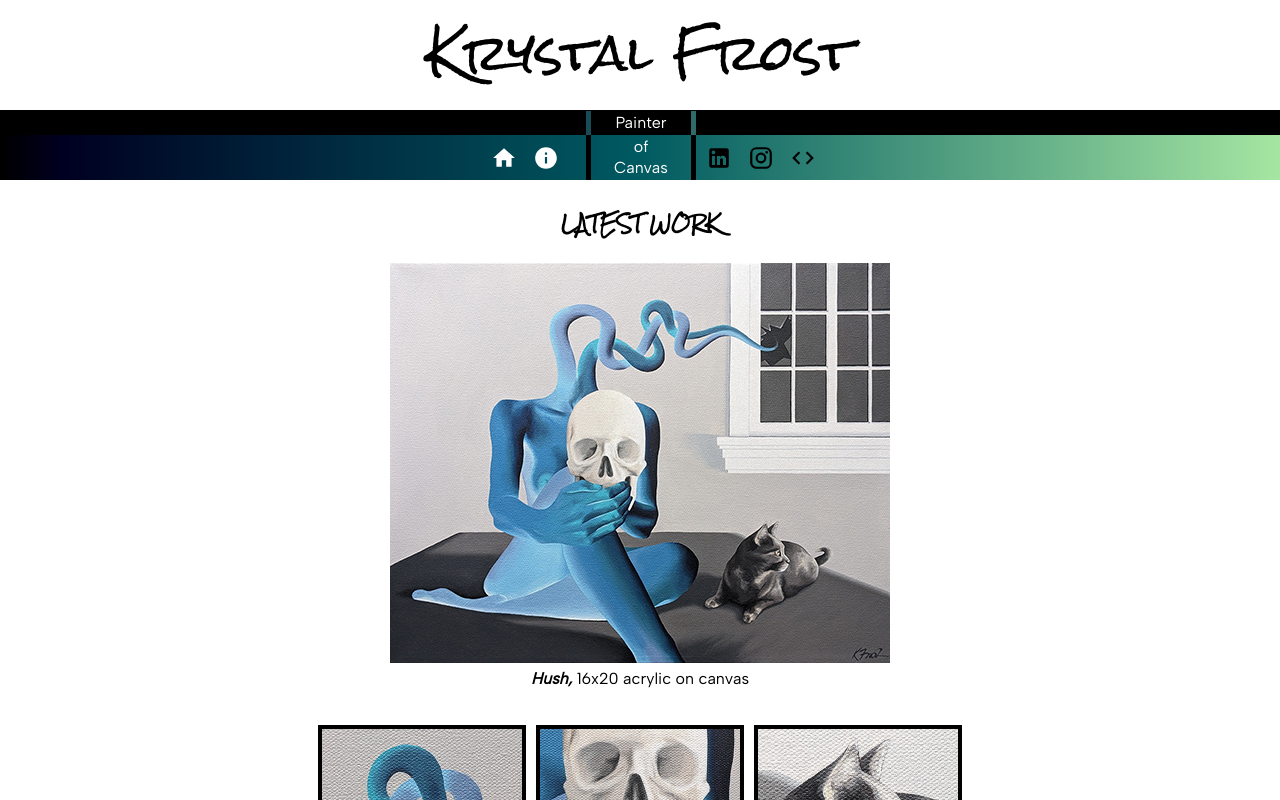
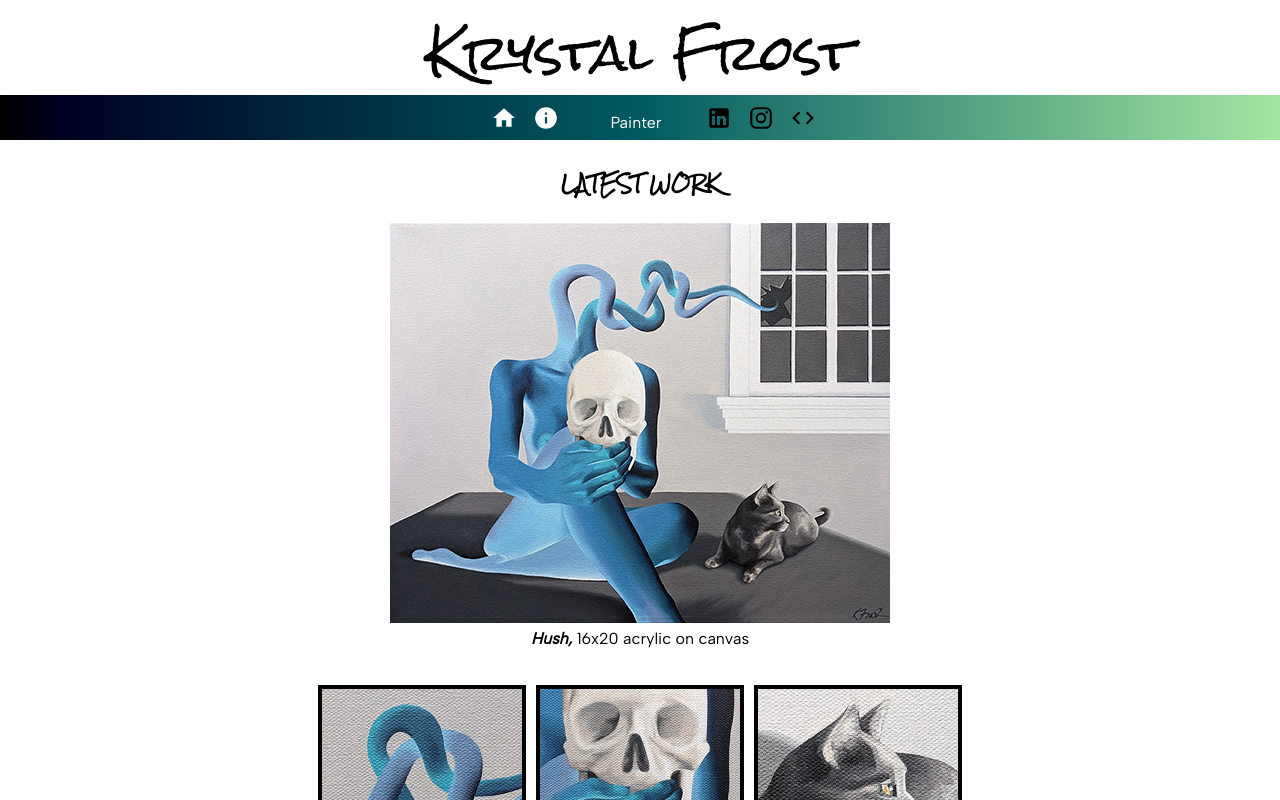
Before and after one commit to librarykrystal/art-portfolio, a React (Create React App) app: page /#/home in a window 1280 px wide. Shown: the top 800 px of the page. Built offline with nearby package versions, Linux system fonts and the light colour scheme; a web font is replaced by a local one.

Commit message:
Added Nav2.jsx for nav redesign and hooked it into App.jsx.

```diff
--- a/src/components/App/App.jsx
+++ b/src/components/App/App.jsx
@@ -8,6 +8,7 @@ import {
 import './App.css';
 import Header from '../Header/Header';
 import Nav from '../Nav/Nav';
+import Nav2 from '../Nav/Nav2';
 import Home from '../Home/Home';
 import About from '../About/About';
 
@@ -18,7 +19,7 @@ function App() {
     <Router>
       <div>
         <Header />
-        <Nav />
+        <Nav2 />
         <Switch>
           <Redirect exact from="/" to="/home" />
 
--- /dev/null
+++ b/src/components/Nav/Nav2.jsx
@@ -0,0 +1,124 @@
+import React, { useLayoutEffect } from "react";
+import {useHistory} from 'react-router-dom';
+
+// Material UI Imports
+import { createTheme, ThemeProvider } from '@mui/material/styles';
+import grey from '@mui/material/colors/grey';
+import Typography from '@mui/material/Typography';
+import '@fontsource/cabin/400.css';
+import '@fontsource/cabin/700.css';
+import '@fontsource/andika/400.css';
+import '@fontsource/andika/700.css';
+import '@fontsource/albert-sans/400.css';
+
+import IconButton from '@mui/material/IconButton';
+import HomeIcon from '@mui/icons-material/Home';
+import InfoIcon from '@mui/icons-material/Info';
+import GitHubIcon from '@mui/icons-material/GitHub';
+import LinkedInIcon from '@mui/icons-material/LinkedIn';
+import PortraitIcon from '@mui/icons-material/Portrait';
+import BrushIcon from '@mui/icons-material/Brush';
+import CodeIcon from '@mui/icons-material/Code';
+import InstagramIcon from '@mui/icons-material/Instagram';
+
+
+// Material UI Theming
+const theme = createTheme({
+  typography: {
+    fontFamily: [
+      'Albert Sans',
+    ],
+  },
+  palette: {
+    primary: {
+      main: '#000',
+    },
+    secondary: {
+      main: '#fff',
+      contrastText: "#fff",
+    },
+  },
+});
+
+function Nav2() {
+
+  const history = useHistory();
+
+  // Makes each view load scrolled to top
+  useLayoutEffect(() => {
+    window.scrollTo(0, 0)
+  }, []);
+
+  const goHome = (event) => {
+    event.preventDefault();
+    history.push("/home");
+  }
+
+  const goAbout = (event) => {
+    event.preventDefault();
+    history.push("/about");
+  }
+
+  return (
+    <ThemeProvider theme={theme}>
+
+      <div className="navFSSD">
+        <Typography variant="body1" mt={0.1} mb={0} ml={-0.5} sx={{width: "100px"}} gutterBottom>Painter</Typography>
+      </div>
+
+      {/* <div className="navBarUpper"></div> */}
+
+      <div className="navBarContent">
+
+        <div className="navLinksLeft">
+          {/* HOME */}
+          <IconButton aria-label="home"
+            className="navIconBtn"
+            color="secondary"
+            onClick={goHome}
+          >
+            <HomeIcon sx={{ fontSize: 26 }} />
+          </IconButton>
+          {/* ABOUT */}
+          <IconButton aria-label="about"
+            className="navIconBtn"
+            color="secondary"
+            onClick={goAbout}
+          >
+            <InfoIcon sx={{ fontSize: 26 }} />
+          </IconButton>
+        </div>
+
+        <div className="navLinksRight">
+          {/* LINKEDIN */}
+          <IconButton aria-label="linkedIn"
+            className="navIconBtn"
+            color="primary"
+            href="https://www.linkedin.com/in/krystal-frost"
+          >
+            <LinkedInIcon sx={{ fontSize: 26 }} />
+          </IconButton>
+          {/* GITHUB */}
+          <IconButton aria-label="instagram"
+            className="navIconBtn"
+            color="primary"
+            href="https://www.instagram.com/librarykrystal/"
+          >
+            <InstagramIcon sx={{ fontSize: 26 }} />
+          </IconButton>
+          {/* GALLERY OF FROST */}
+          <IconButton aria-label="KrystalFrost"
+            className="navIconBtn"
+            color="primary"
+            href="https://www.krystalfrost.com/"
+          >
+            <CodeIcon sx={{ fontSize: 26 }} />
+          </IconButton>
+        </div>
+
+      </div>
+    </ThemeProvider>
+  );
+}
+
+export default Nav2;
```
